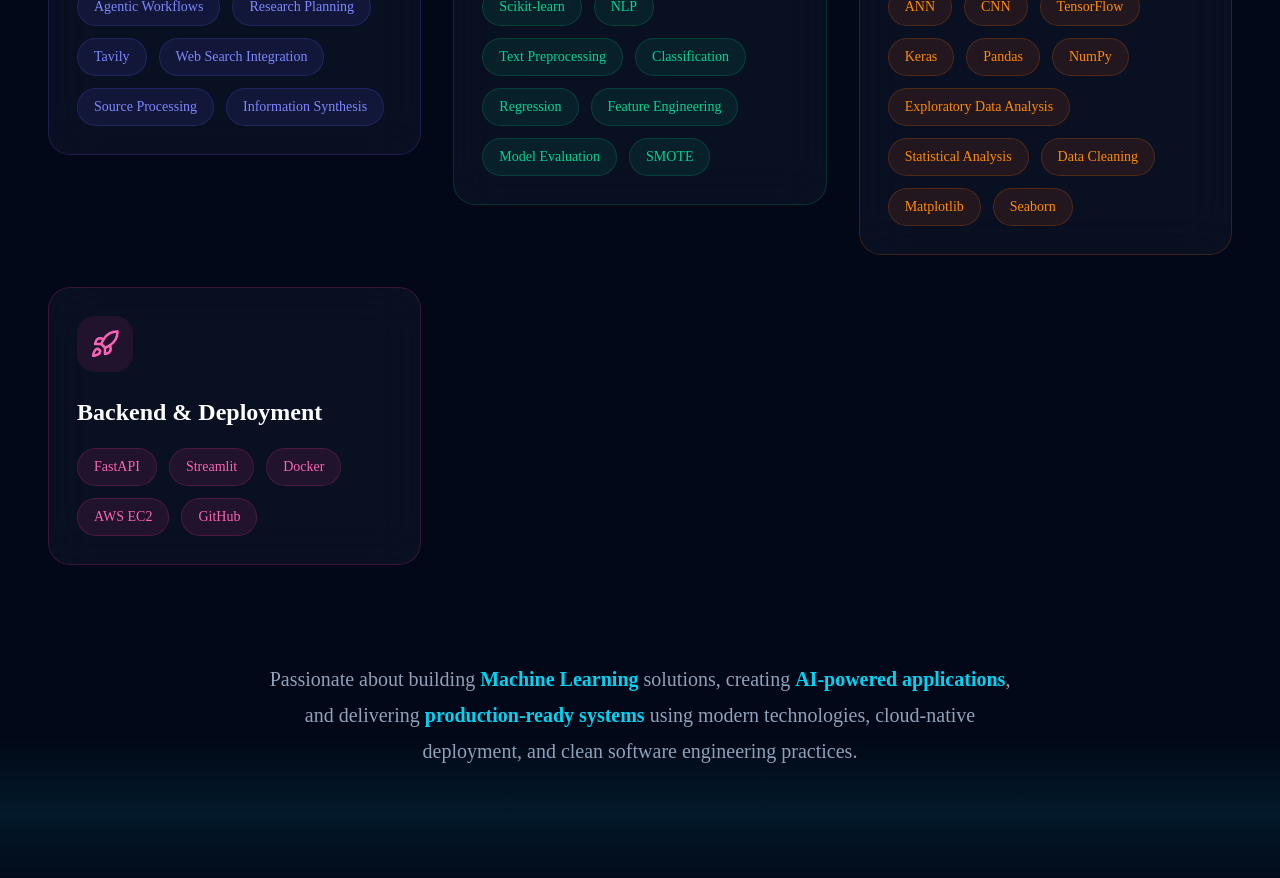
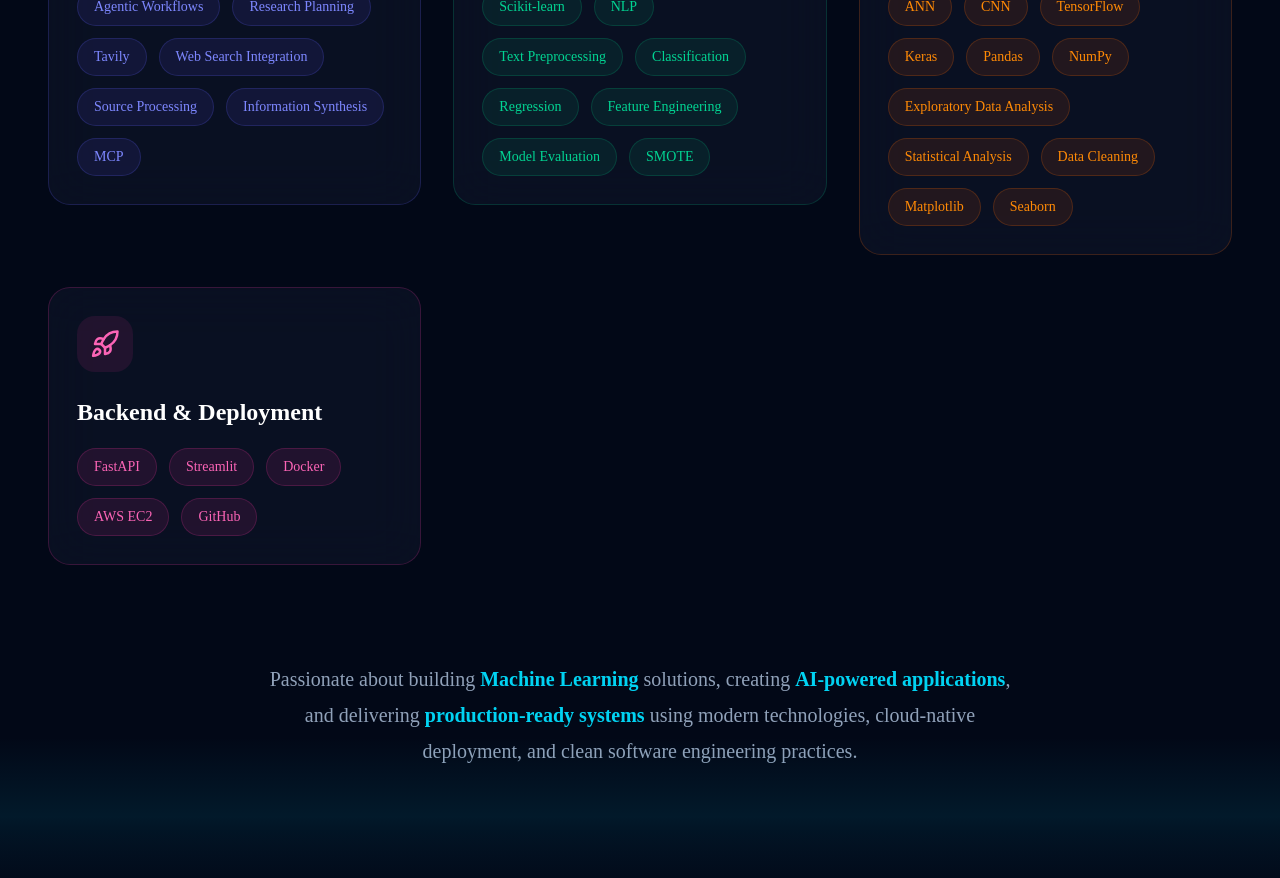
Before and after one commit to abhinaymeshram01/ml-portfolio, a Next.js app: page / in a window 1280 px wide. Shown: the part 2940-3818 px from the top of the page. Built offline with nearby package versions, Linux system fonts and the light colour scheme.

Commit message:
Add 'MCP' to skills data

```diff
--- a/components/skills/skillsData.ts
+++ b/components/skills/skillsData.ts
@@ -83,6 +83,7 @@
       "Web Search Integration",
       "Source Processing",
       "Information Synthesis",
+      "MCP",
     ],
   },
 
```
